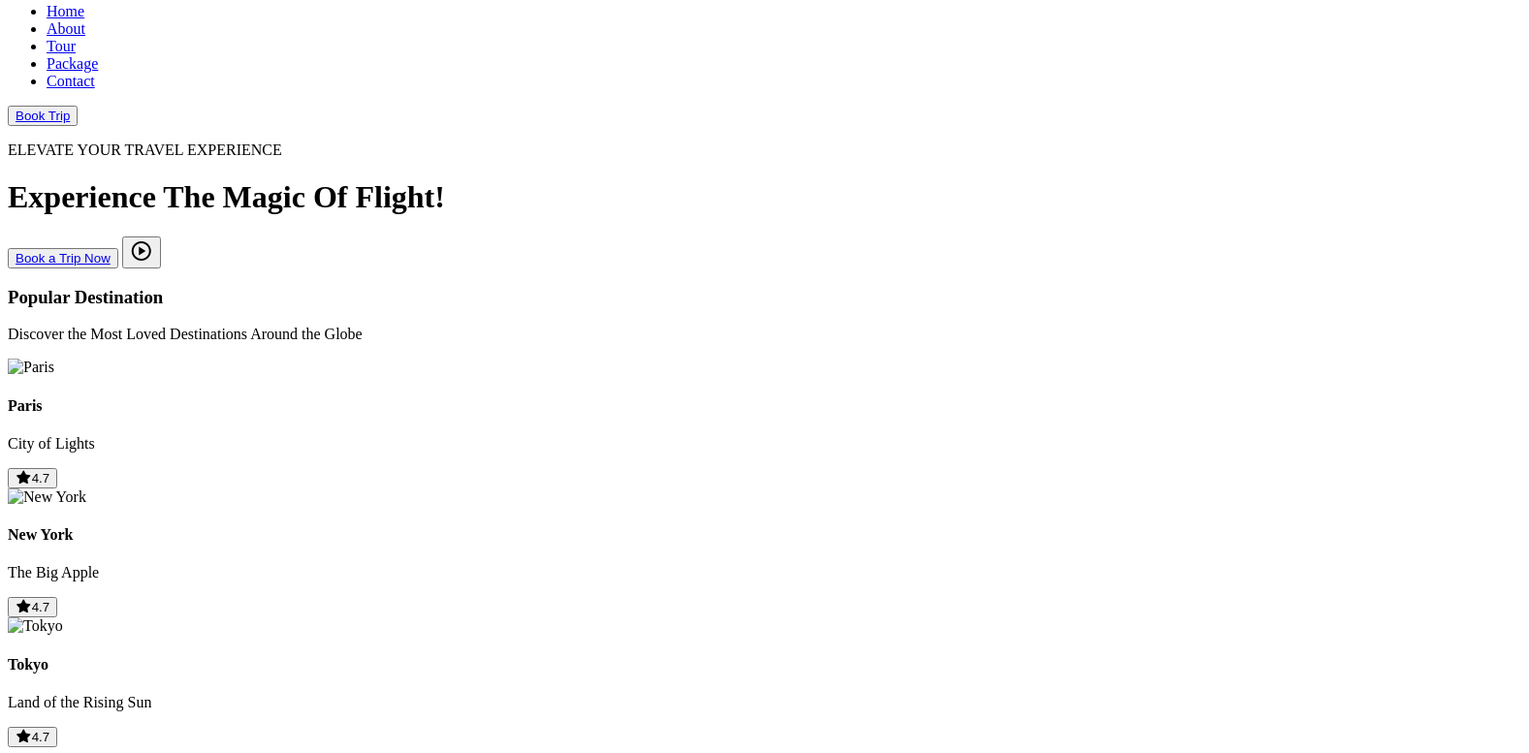
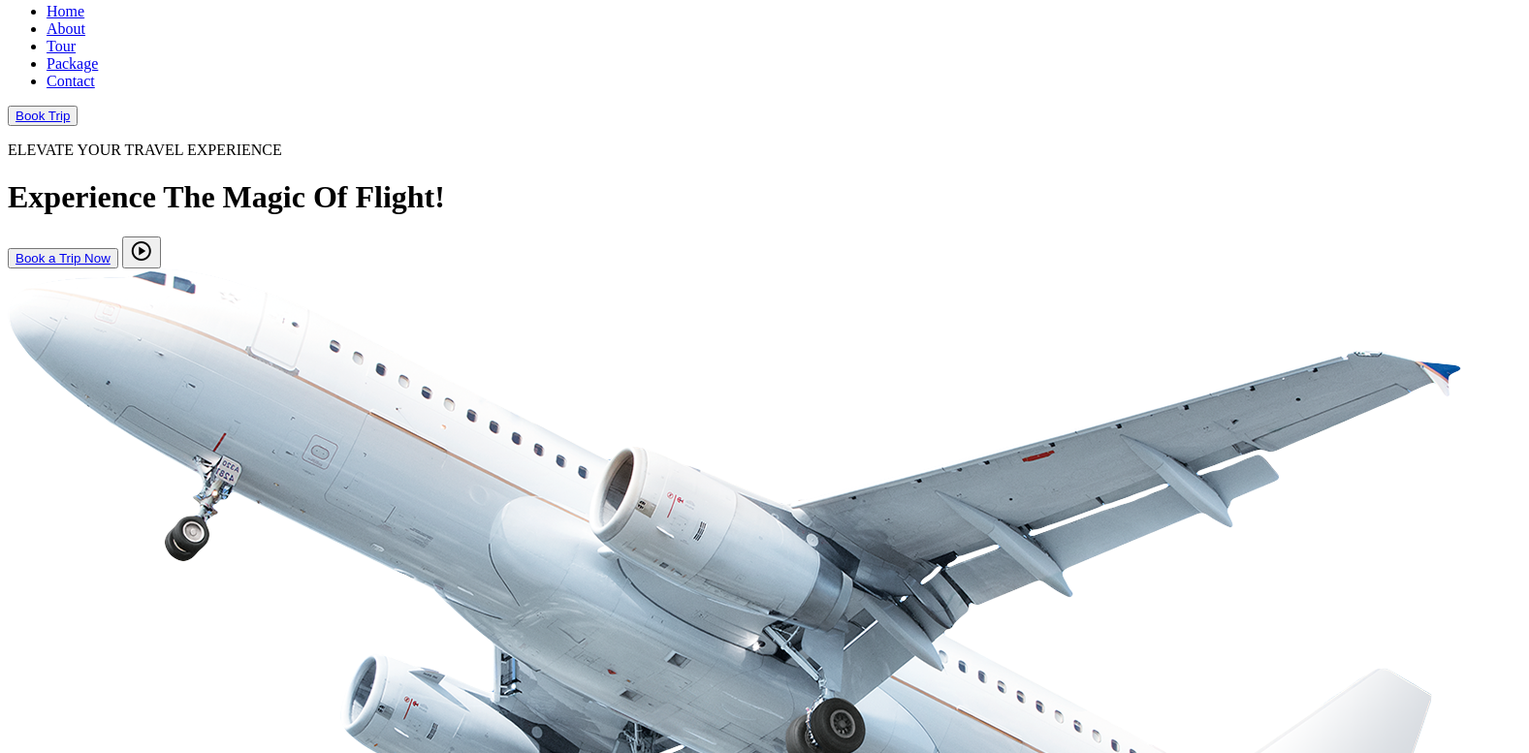
Before and after one commit to habybheart1/high-tower-app, a plain HTML site: page index.html in a window 1280 px wide. Shown: the part 39-816 px from the top of the page at 97% size, 1577 px wide, since content can reach past the window. Drawn offline with nearby package versions, Linux system fonts and the light colour scheme.

Commit message:
images added to the corresponding elements

```diff
--- a/index.html
+++ b/index.html
@@ -36,39 +36,42 @@
     </nav>
     <!-- HEADER SECTION WITH HERO-IMAGE -->
     <header>
-      <div class="hero-image">
+      <div class="hero">
         <p>ELEVATE YOUR TRAVEL EXPERIENCE</p>
         <h1>Experience The Magic Of <span>Flight</span><span>!</span></h1>
         <button><a href="#">Book a Trip Now</a></button>
         <button>
           <span class="material-symbols-outlined"> play_circle </span>
         </button>
+        <div  class="hero-image">
+          <img src="photos/header.png" alt="picture of white plane flying" />
+        </div>
       </div>
     </header>
     <!-- ABOUT SECTION -->
     <section>
-      <div class="about">
+      <div class="destination">
         <h3>Popular Destination</h3>
         <p>Discover the Most Loved Destinations Around the Globe</p>
-        <div class="card-destination">
-          <div class="card">
-            <img src="images/newyork" alt="Paris" />
+        <div class="destination-grid">
+          <div class="destination-card">
+            <img src="photos/destination-1.jpg" alt="Paris" />
             <h4>Paris</h4>
             <p>City of Lights</p>
             <button>
               <i class="fa fa-star" aria-hidden="true"></i><span>4.7</span>
             </button>
           </div>
-          <div class="card">
-            <img src="images/newyork.jpg" alt="New York" />
+          <div class="destination-card">
+            <img src="photos/destination-2.jpg" alt="New York" />
             <h4>New York</h4>
             <p>The Big Apple</p>
             <button>
               <i class="fa fa-star" aria-hidden="true"></i><span>4.7</span>
             </button>
           </div>
-          <div class="card">
-            <img src="images/tokyo.jpg" alt="Tokyo" />
+          <div class="destination-card">
+            <img src="photos/destination-3.jpg" alt="Tokyo" />
             <h4>Tokyo</h4>
             <p>Land of the Rising Sun</p>
             <button>
```
